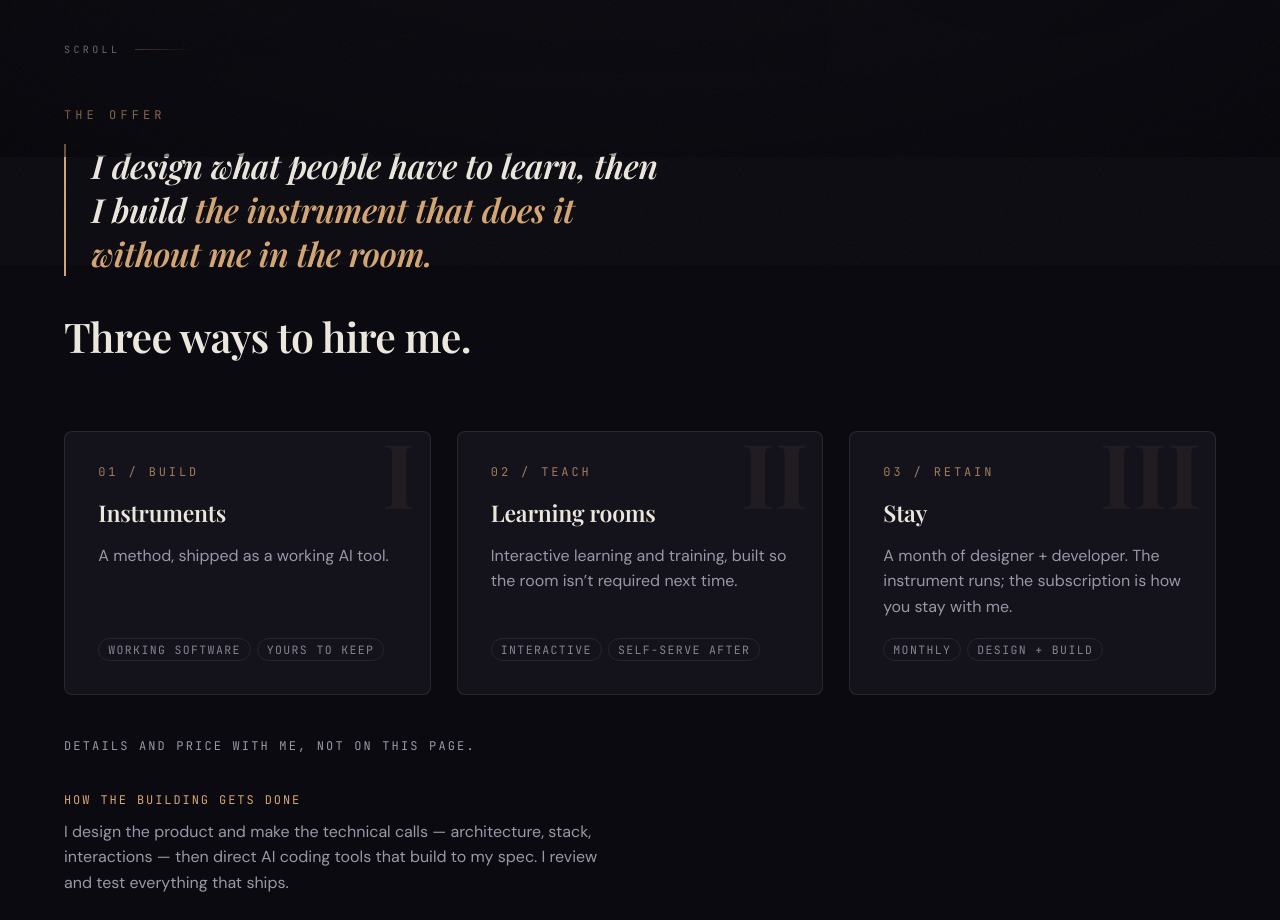
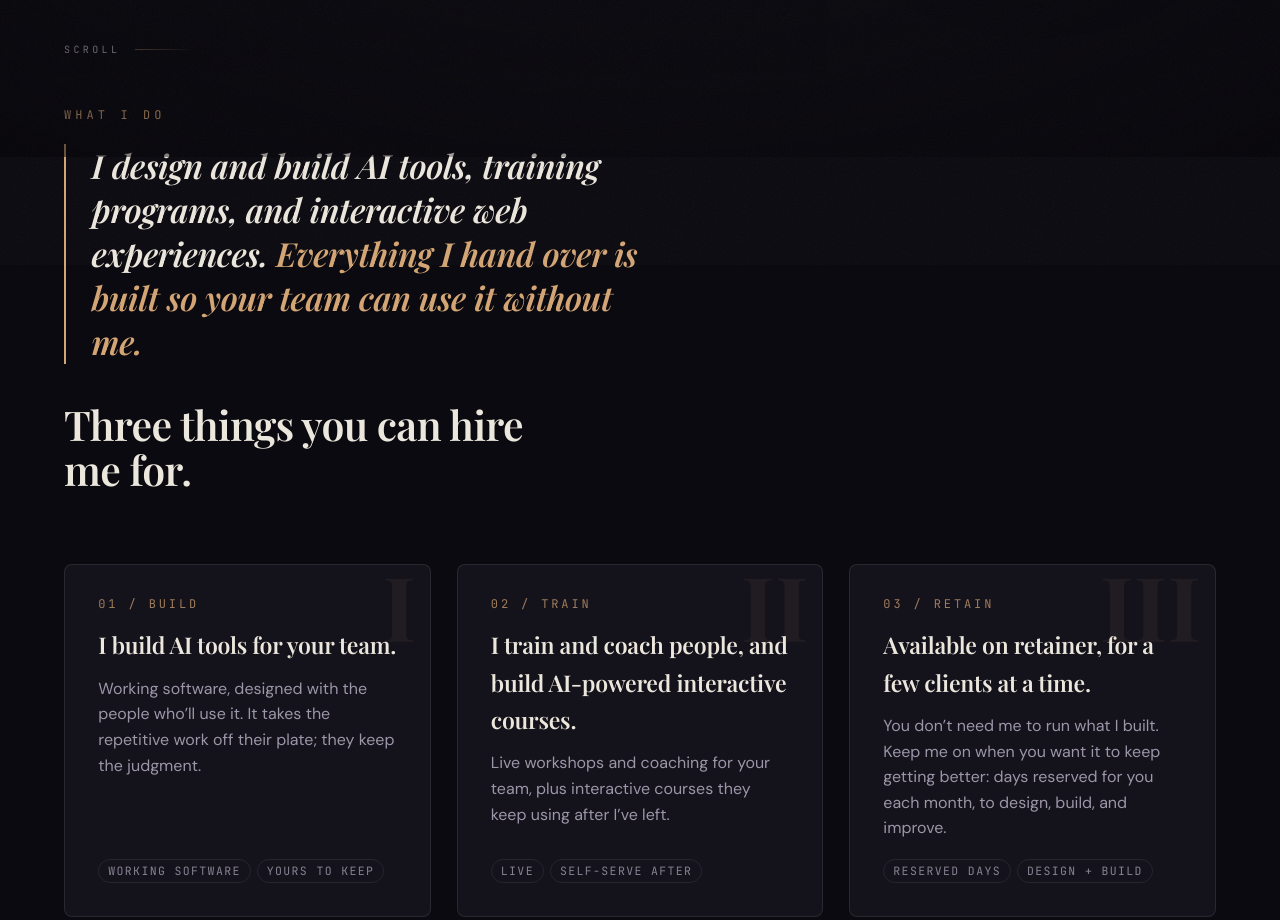
Before and after one commit to LorenzoColombani/LorenzoColombani.github.io, a plain HTML site: page index.html in a window 1280 px wide. Shown: the part 643-1563 px from the top of the page. Drawn offline with Linux system fonts and the light colour scheme; animation ran at ten frames a second.

Commit message:
copy: the offer in plain language — what I do, three things you can hire me for (build / train / retainer), no more Instruments · Learning rooms · Stay

```diff
--- a/index.html
+++ b/index.html
@@ -201,28 +201,28 @@
 
     <section id="offer">
         <header class="section-head">
-            <p class="section-label">The Offer</p>
-            <p class="method-line">I design what people have to learn, then I build <span class="method-gold">the instrument that does it without me in the room.</span></p>
-            <h2 class="section-title">Three ways to hire me.</h2>
+            <p class="section-label">What I do</p>
+            <p class="method-line">I design and build AI tools, training programs, and interactive web experiences. <span class="method-gold">Everything I hand over is built so your team can use it without me.</span></p>
+            <h2 class="section-title">Three things you can hire me for.</h2>
         </header>
         <div class="offer-grid">
             <article class="offer-item" data-num="I">
                 <p class="offer-idx">01 / Build</p>
-                <h3 class="offer-name">Instruments</h3>
-                <p class="offer-desc">A method, shipped as a working AI tool.</p>
+                <h3 class="offer-name">I build AI tools for your team.</h3>
+                <p class="offer-desc">Working software, designed with the people who&rsquo;ll use it. It takes the repetitive work off their plate; they keep the judgment.</p>
                 <ul class="card-tags"><li>Working software</li><li>Yours to keep</li></ul>
             </article>
             <article class="offer-item" data-num="II">
-                <p class="offer-idx">02 / Teach</p>
-                <h3 class="offer-name">Learning rooms</h3>
-                <p class="offer-desc">Interactive learning and training, built so the room isn&rsquo;t required next time.</p>
-                <ul class="card-tags"><li>Interactive</li><li>Self-serve after</li></ul>
+                <p class="offer-idx">02 / Train</p>
+                <h3 class="offer-name">I train and coach people, and build AI-powered interactive courses.</h3>
+                <p class="offer-desc">Live workshops and coaching for your team, plus interactive courses they keep using after I&rsquo;ve left.</p>
+                <ul class="card-tags"><li>Live</li><li>Self-serve after</li></ul>
             </article>
             <article class="offer-item" data-num="III">
                 <p class="offer-idx">03 / Retain</p>
-                <h3 class="offer-name">Stay</h3>
-                <p class="offer-desc">A month of designer + developer. The instrument runs; the subscription is how you stay with me.</p>
-                <ul class="card-tags"><li>Monthly</li><li>Design + build</li></ul>
+                <h3 class="offer-name">Available on retainer, for a few clients at a time.</h3>
+                <p class="offer-desc">You don&rsquo;t need me to run what I built. Keep me on when you want it to keep getting better: days reserved for you each month, to design, build, and improve.</p>
+                <ul class="card-tags"><li>Reserved days</li><li>Design + build</li></ul>
             </article>
         </div>
         <p class="offer-note">Details and price with me, not on this page.</p>
```
